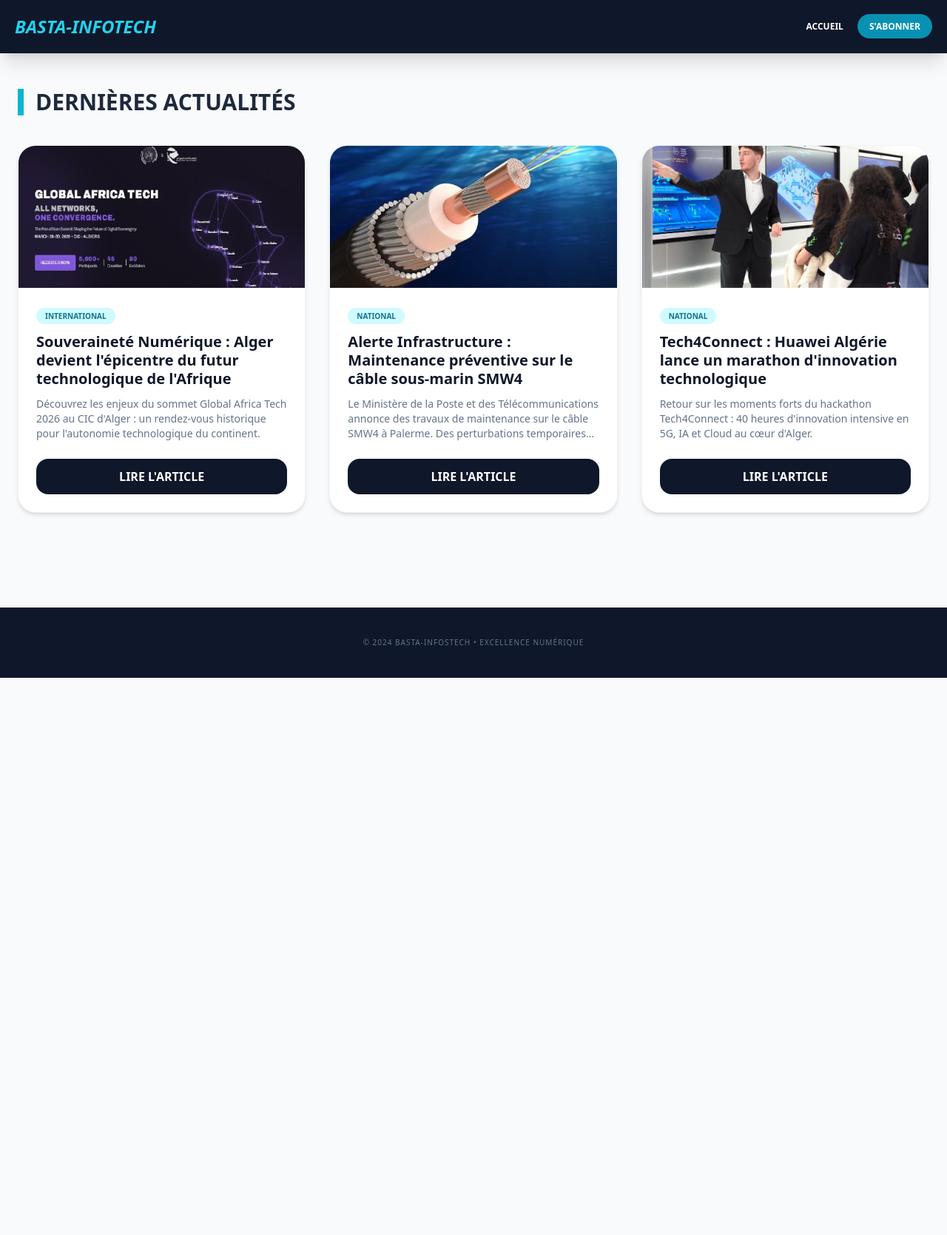
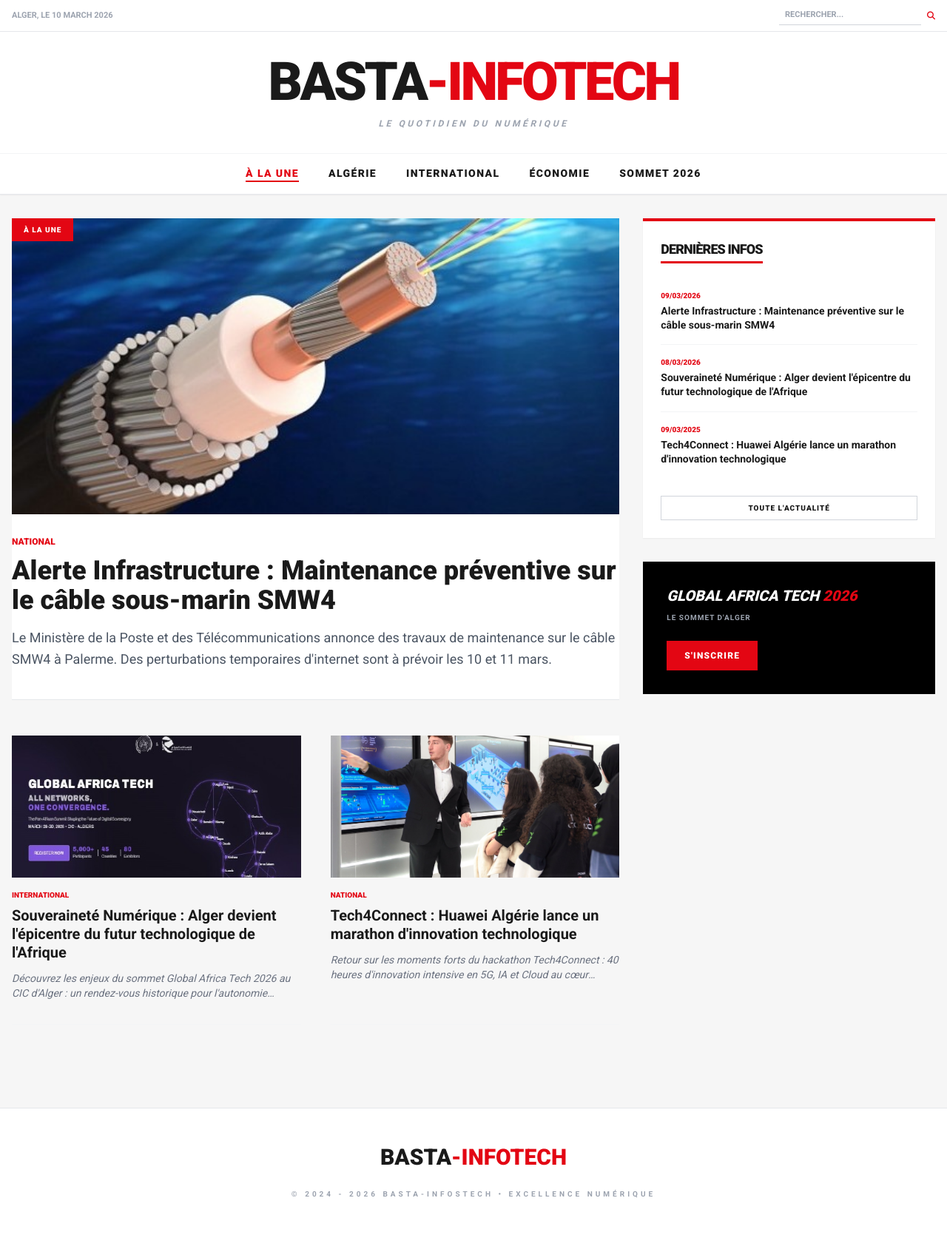
Before and after one commit to bastaps/Basta-InfosTech, a Jekyll site: the page built from index.html, in a window 1280 px wide. Shown: the whole page at 74% size. Built offline with Jekyll 4.4.1, drawn with Linux system fonts in a browser that asks for light colours; nearby versions of some CDN libraries; before the commit the page ends 916 px from its top, so only the background shows below that.

Commit message:
Update index.html

```diff
--- a/index.html
+++ b/index.html
@@ -1,72 +1,161 @@
 ---
-# Ces tirets sont obligatoires pour activer Jekyll
+# Ce bloc active Jekyll
 ---
 <!DOCTYPE html>
 <html lang="fr">
 <head>
     <meta charset="UTF-8">
     <meta name="viewport" content="width=device-width, initial-scale=1.0">
-    <title>Basta-InfosTech | Excellence Numérique</title>
+    <title>Basta-InfosTech | L'actualité numérique en Algérie</title>
     <script src="https://cdn.tailwindcss.com"></script>
     <link rel="stylesheet" href="https://cdnjs.cloudflare.com/ajax/libs/font-awesome/6.4.0/css/all.min.css">
+    <style>
+        @import url('https://fonts.googleapis.com/css2?family=Roboto:wght@400;700;900&display=swap');
+        body { font-family: 'Roboto', sans-serif; background-color: #f6f6f6; color: #1a1a1a; }
+        .tsa-red { color: #E30613; }
+        .bg-tsa-red { background-color: #E30613; }
+        .border-tsa-red { border-color: #E30613; }
+        /* Style des titres de section type TSA */
+        .section-title { border-bottom: 3px solid #E30613; display: inline-block; padding-bottom: 2px; margin-bottom: 20px; font-weight: 900; text-transform: uppercase; letter-spacing: -0.05em; }
+    </style>
 </head>
-<body class="bg-slate-50">
+<body>
 
-    <!-- BARRE DE NAVIGATION -->
-    <nav class="bg-slate-900 text-white p-5 shadow-xl">
-        <div class="container mx-auto flex justify-between items-center">
-            <h1 class="text-2xl font-black text-cyan-400 italic">BASTA-INFOTECH</h1>
-            <div class="space-x-4 text-xs font-bold uppercase">
-                <a href="#" class="hover:text-cyan-400">Accueil</a>
-                <a href="#articles" class="bg-cyan-600 px-4 py-2 rounded-full">S'abonner</a>
+    <!-- BARRE SUPÉRIEURE (Date & Recherche) -->
+    <div class="bg-white border-b border-gray-200 py-2 text-[11px] font-bold text-gray-400 uppercase">
+        <div class="container mx-auto px-4 flex justify-between items-center">
+            <div>Alger, le {{ "now" | date: "%d %B %Y" }}</div>
+            <div class="flex items-center">
+                <input type="text" id="searchInput" onkeyup="searchArticles()" placeholder="RECHERCHER..."
+                       class="border-b border-gray-300 outline-none focus:border-tsa-red px-2 py-1 w-32 md:w-48 bg-transparent transition-all">
+                <i class="fas fa-search tsa-red ml-2"></i>
             </div>
+        </div>
+    </div>
+
+    <!-- HEADER LOGO -->
+    <header class="bg-white py-8 border-b border-gray-100">
+        <div class="container mx-auto px-4 text-center">
+            <a href="{{ '/' | relative_url }}" class="text-5xl md:text-7xl font-black tracking-tighter">
+                BASTA<span class="tsa-red">-INFOTECH</span>
+            </a>
+            <p class="text-gray-400 text-xs mt-3 font-bold tracking-[0.3em] uppercase italic">Le quotidien du numérique</p>
+        </div>
+    </header>
+
+    <!-- NAVIGATION PRINCIPALE -->
+    <nav class="bg-white shadow-sm sticky top-0 z-50 border-b border-gray-200">
+        <div class="container mx-auto px-4">
+            <ul class="flex justify-center md:space-x-10 space-x-4 py-4 text-xs md:text-sm font-black uppercase tracking-widest overflow-x-auto">
+                <li class="border-b-2 border-tsa-red"><a href="#" class="tsa-red">À la une</a></li>
+                <li><a href="#" class="hover:tsa-red transition">Algérie</a></li>
+                <li><a href="#" class="hover:tsa-red transition">International</a></li>
+                <li><a href="#" class="hover:tsa-red transition">Économie</a></li>
+                <li><a href="#" class="hover:tsa-red transition font-black">Sommet 2026</a></li>
+            </ul>
         </div>
     </nav>
 
-    <main class="container mx-auto px-6 py-12">
-        <h2 id="articles" class="text-3xl font-extrabold text-slate-800 mb-10 border-l-8 border-cyan-500 pl-4">DERNIÈRES ACTUALITÉS</h2>
+    {% assign articles = site.pages | where_exp: "item", "item.path contains 'presse/'" | sort: 'date' | reverse %}
 
-        <div class="grid grid-cols-1 md:grid-cols-2 lg:grid-cols-3 gap-8">
+    <main class="container mx-auto px-4 py-8">
+        <div class="flex flex-wrap -mx-4">
 
-            <!-- BOUCLE AUTOMATIQUE : Jekyll cherche tes articles -->
-            {% assign mes_articles = site.pages | where_exp: "item", "item.path contains 'presse/'" %}
+            <!-- COLONNE GAUCHE : Articles principaux -->
+            <div class="w-full lg:w-2/3 px-4">
 
-            {% for article in mes_articles %}
-                {% if article.title %}
-                <div class="bg-white rounded-3xl shadow-md overflow-hidden border border-slate-100 flex flex-col hover:shadow-2xl transition-all">
+                <!-- L'ARTICLE À LA UNE -->
+                {% assign featured = articles[0] %}
+                <article class="searchable mb-12 bg-white group cursor-pointer border-b border-gray-200 pb-10">
+                    <a href="{{ featured.url | relative_url }}">
+                        <div class="overflow-hidden relative">
+                            <img src="{{ featured.image | relative_url }}" class="w-full h-[400px] object-cover group-hover:scale-105 transition duration-500">
+                            <span class="absolute top-0 left-0 bg-tsa-red text-white text-[10px] font-black px-4 py-2 uppercase tracking-widest">À la une</span>
+                        </div>
+                        <div class="mt-6">
+                            <span class="tsa-red text-xs font-black uppercase">{{ featured.category }}</span>
+                            <h2 class="text-3xl md:text-4xl font-black mt-2 leading-tight group-hover:underline decoration-tsa-red underline-offset-4">
+                                {{ featured.title }}
+                            </h2>
+                            <p class="text-gray-600 mt-4 text-lg leading-relaxed">
+                                {{ featured.description }}
+                            </p>
+                        </div>
+                    </a>
+                </article>
 
-                    <!-- IMAGE -->
-                    <div class="h-48 overflow-hidden bg-slate-200">
-                        {% if article.image %}
-                            <img src="{{ article.image | relative_url }}" class="w-full h-full object-cover">
-                        {% else %}
-                            <div class="flex items-center justify-center h-full text-slate-400 text-5xl font-black">TECH</div>
-                        {% endif %}
+                <!-- GRILLE DES AUTRES ARTICLES -->
+                <div class="grid grid-cols-1 md:grid-cols-2 gap-10">
+                    {% for article in articles offset:1 %}
+                    <article class="searchable group border-b border-gray-100 pb-8">
+                        <a href="{{ article.url | relative_url }}">
+                            <img src="{{ article.image | relative_url }}" class="w-full h-48 object-cover group-hover:opacity-90 transition">
+                            <span class="tsa-red text-[10px] font-black uppercase mt-4 block">{{ article.category }}</span>
+                            <h3 class="text-xl font-bold mt-2 group-hover:tsa-red transition leading-tight">
+                                {{ article.title }}
+                            </h3>
+                            <p class="text-gray-500 text-sm mt-3 line-clamp-2 italic">
+                                {{ article.description }}
+                            </p>
+                        </a>
+                    </article>
+                    {% endfor %}
+                </div>
+            </div>
+
+            <!-- COLONNE DROITE : Sidebar "Dernières infos" -->
+            <aside class="w-full lg:w-1/3 px-4 mt-12 lg:mt-0">
+                <div class="bg-white p-6 border-t-4 border-tsa-red shadow-sm">
+                    <h3 class="section-title text-lg">Dernières infos</h3>
+                    <div class="divide-y divide-gray-100">
+                        {% for article in articles %}
+                        <div class="searchable py-4 group">
+                            <a href="{{ article.url | relative_url }}" class="flex flex-col">
+                                <span class="tsa-red text-[10px] font-black">{{ article.date | date: "%d/%m/%Y" }}</span>
+                                <span class="text-sm font-bold mt-1 group-hover:tsa-red transition leading-snug">
+                                    {{ article.title }}
+                                </span>
+                            </a>
+                        </div>
+                        {% endfor %}
                     </div>
+                    <button class="w-full mt-6 py-2 border border-gray-300 text-[10px] font-black uppercase hover:bg-gray-50 transition tracking-widest">
+                        Toute l'actualité
+                    </button>
+                </div>
 
-                    <!-- CONTENU -->
-                    <div class="p-6 flex-grow">
-                        <span class="bg-cyan-100 text-cyan-700 text-[10px] font-black px-3 py-1 rounded-full uppercase">{{ article.category | default: "TECH" }}</span>
-                        <h3 class="text-xl font-bold text-slate-900 mt-3 leading-tight">{{ article.title }}</h3>
-                        <p class="text-slate-500 text-sm mt-3 line-clamp-3">{{ article.description }}</p>
-                    </div>
-
-                    <!-- BOUTON -->
-                    <div class="p-6 pt-0 mt-auto">
-                        <a href="{{ article.url | relative_url }}" class="block w-full text-center bg-slate-900 text-white py-3 rounded-2xl font-bold hover:bg-cyan-500 transition-colors">
-                            LIRE L'ARTICLE
-                        </a>
-                    </div>
+                <!-- BLOC PARTENAIRE / SOMMET -->
+                <div class="mt-8 bg-black p-8 text-white">
+                    <h3 class="text-xl font-black italic">GLOBAL AFRICA TECH <span class="tsa-red">2026</span></h3>
+                    <p class="text-gray-400 text-[10px] mt-2 uppercase tracking-widest font-bold">Le Sommet d'Alger</p>
+                    <a href="#" class="inline-block mt-6 bg-tsa-red text-white px-6 py-3 text-xs font-black uppercase tracking-widest">S'inscrire</a>
                 </div>
-                {% endif %}
-            {% endfor %}
-
+            </aside>
         </div>
     </main>
 
-    <footer class="bg-slate-900 text-slate-500 py-10 text-center text-[10px] uppercase tracking-widest mt-20">
-        © 2024 Basta-InfosTech • Excellence Numérique
+    <footer class="bg-white border-t border-gray-200 py-12 mt-20">
+        <div class="container mx-auto px-4 text-center">
+            <div class="text-3xl font-black uppercase mb-6">
+                BASTA<span class="tsa-red">-INFOTECH</span>
+            </div>
+            <p class="text-gray-400 text-[10px] font-bold uppercase tracking-[0.4em]">© 2024 - 2026 Basta-InfosTech • Excellence Numérique</p>
+        </div>
     </footer>
+
+    <!-- SCRIPT DE RECHERCHE -->
+    <script>
+    function searchArticles() {
+        let input = document.getElementById('searchInput');
+        let filter = input.value.toLowerCase();
+        let items = document.querySelectorAll('.searchable');
+
+        items.forEach(el => {
+            let text = el.innerText.toLowerCase();
+            el.style.display = text.includes(filter) ? "" : "none";
+        });
+    }
+    </script>
 
 </body>
 </html>
```
